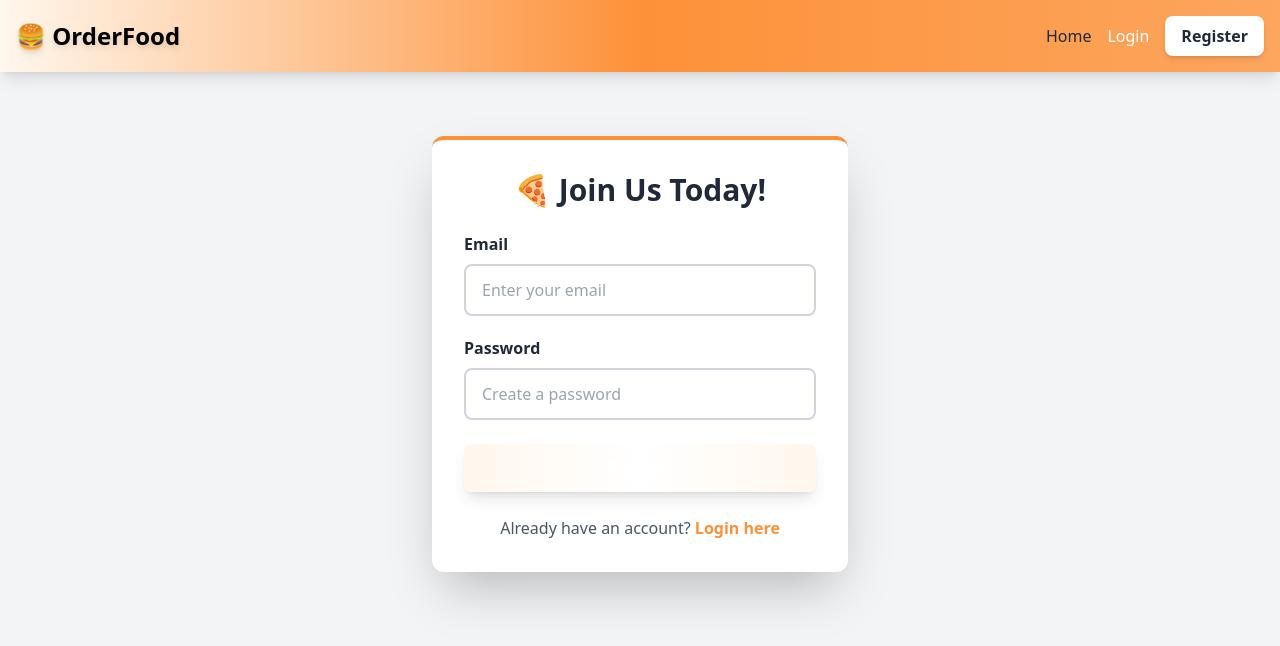
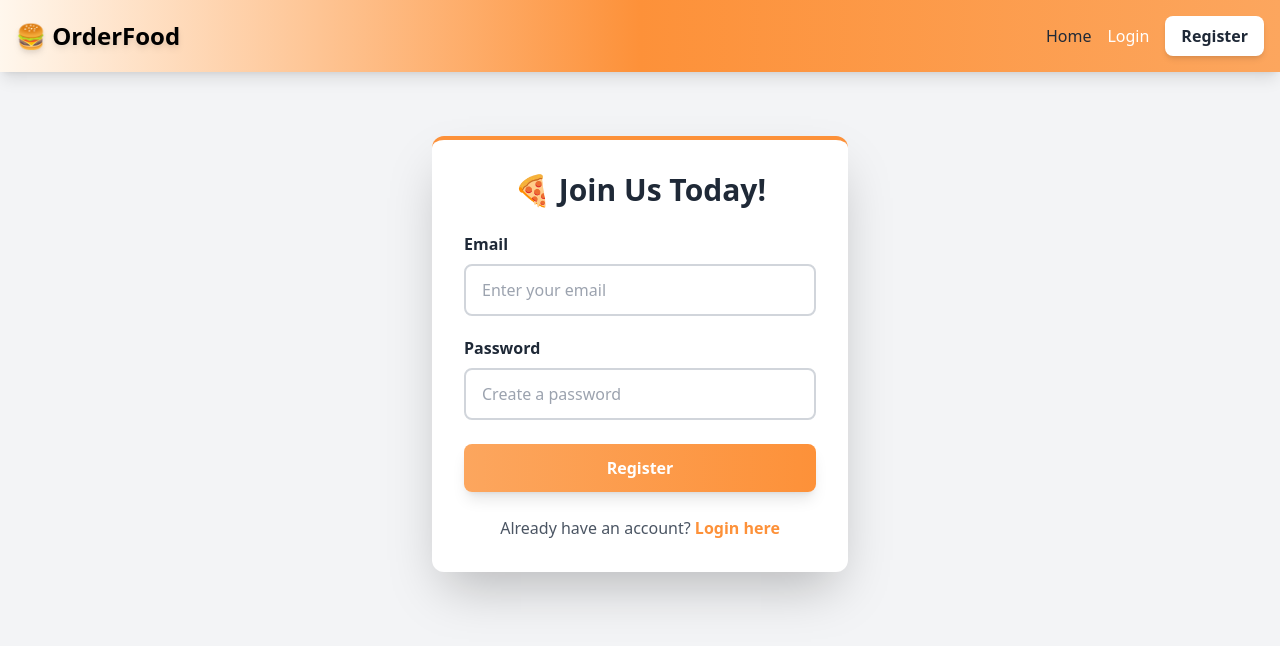
Before and after one commit to 0ritam/Food-Ordering-Platform, a React (Vite) app in the folder client/: page /register in a window 1280 px wide. Shown: the top 646 px of the page. Built offline with nearby package versions, Linux system fonts and the light colour scheme; no server answers.

Commit message:
update: Documentation

```diff
--- a/client/src/pages/LoginPage.tsx
+++ b/client/src/pages/LoginPage.tsx
@@ -66,7 +66,7 @@
         <button
           type="submit"
           disabled={loading}
-          className="w-full bg-gradient-to-r from-primary-dark to-orange text-white py-3 rounded-lg font-semibold hover:from-gray-800 hover:to-gray-900 transition-all shadow-lg disabled:opacity-50 disabled:cursor-not-allowed"
+          className="w-full bg-gradient-to-r from-primary-light to-orange text-white py-3 rounded-lg font-semibold hover:from-gray-800 hover:to-gray-900 transition-all shadow-lg disabled:opacity-50 disabled:cursor-not-allowed"
         >
           {loading ? 'Logging in...' : 'Login'}
         </button>
--- a/client/src/pages/RegisterPage.tsx
+++ b/client/src/pages/RegisterPage.tsx
@@ -66,7 +66,7 @@
         <button
           type="submit"
           disabled={loading}
-          className="w-full bg-gradient-to-r from-primary-dark to-orange text-white py-3 rounded-lg font-semibold hover:from-gray-800 hover:to-gray-900 transition-all shadow-lg disabled:opacity-50 disabled:cursor-not-allowed"
+          className="w-full bg-gradient-to-r from-primary-light to-orange text-white py-3 rounded-lg font-semibold hover:from-gray-800 hover:to-gray-900 transition-all shadow-lg disabled:opacity-50 disabled:cursor-not-allowed"
         >
           {loading ? 'Creating Account...' : 'Register'}
         </button>
```
Also changed, not shown: 1 other file (tests, documents, lock files or other folders).
